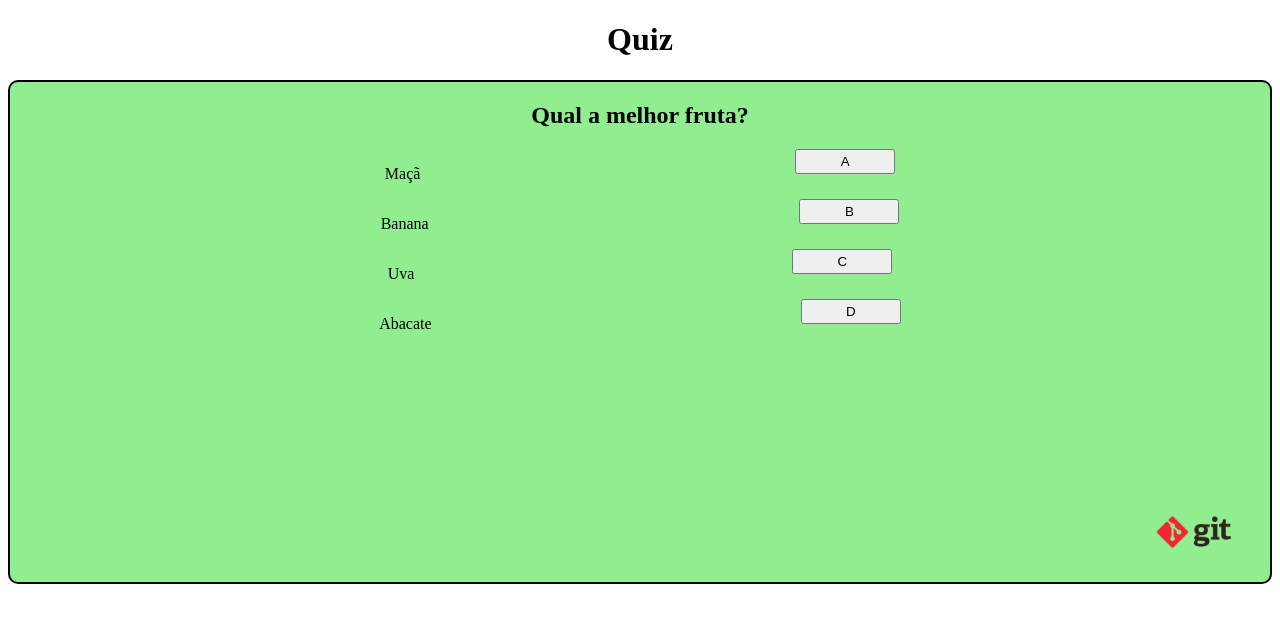
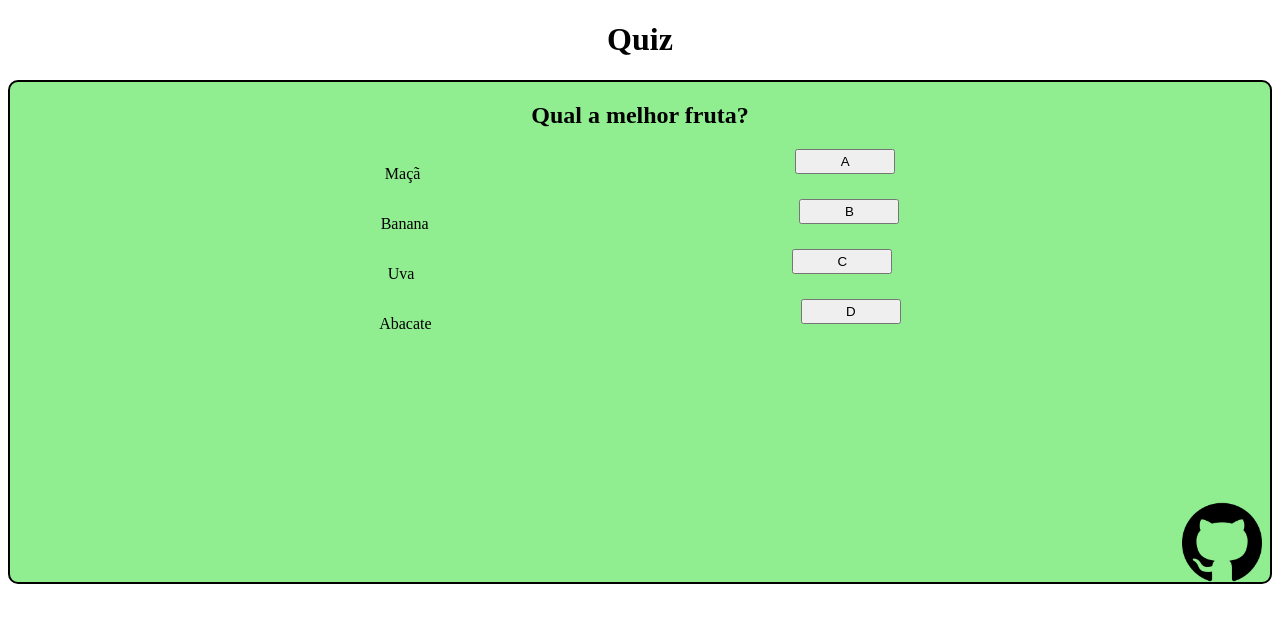
Before and after one commit to WilsonJr001/Site-test, a plain HTML site: page index.html in a window 1280 px wide. Drawn offline with Linux system fonts and the light colour scheme.

Commit message:
Corrigi a logo do GitHub

```diff
--- a/estilo.css
+++ b/estilo.css
@@ -29,10 +29,9 @@ button{
 }
 
 img{
-    width: 100px;
-    height: 100px;
+    width: 80px;
+    height: 80px;
     position: absolute;
     bottom: 0;
-    left: 90%;
-
+    left: 93%;
 }
--- a/index.html
+++ b/index.html
@@ -31,7 +31,7 @@
 
         <div class="Git">
             <a href="https://github.com/WilsonJr001" target="_blank">
-                <img src="source/git-logo.png" alt="Logo do GitHub">
+                <img src="/source/25231.png" alt="Logo do GitHub">
             </a>
         </div>
 
```
Also changed, not shown: source/25231.png (added).
